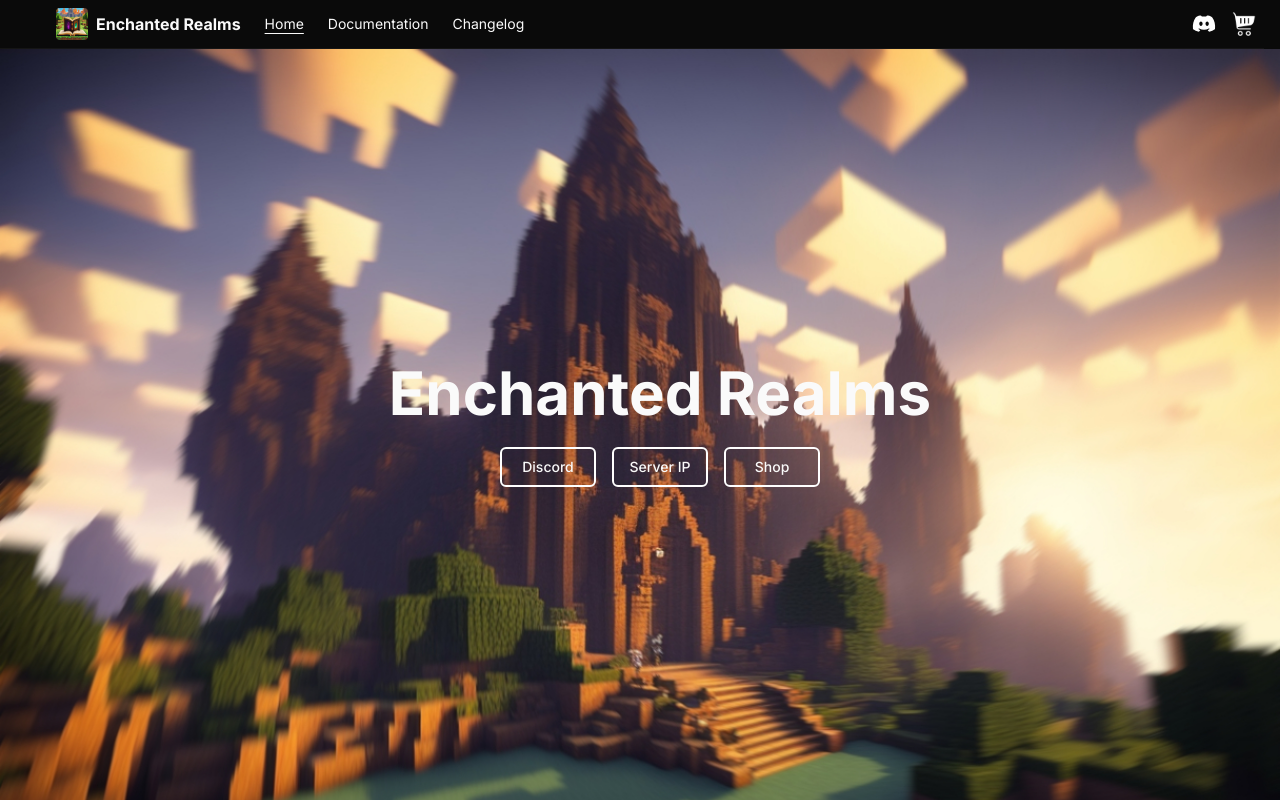
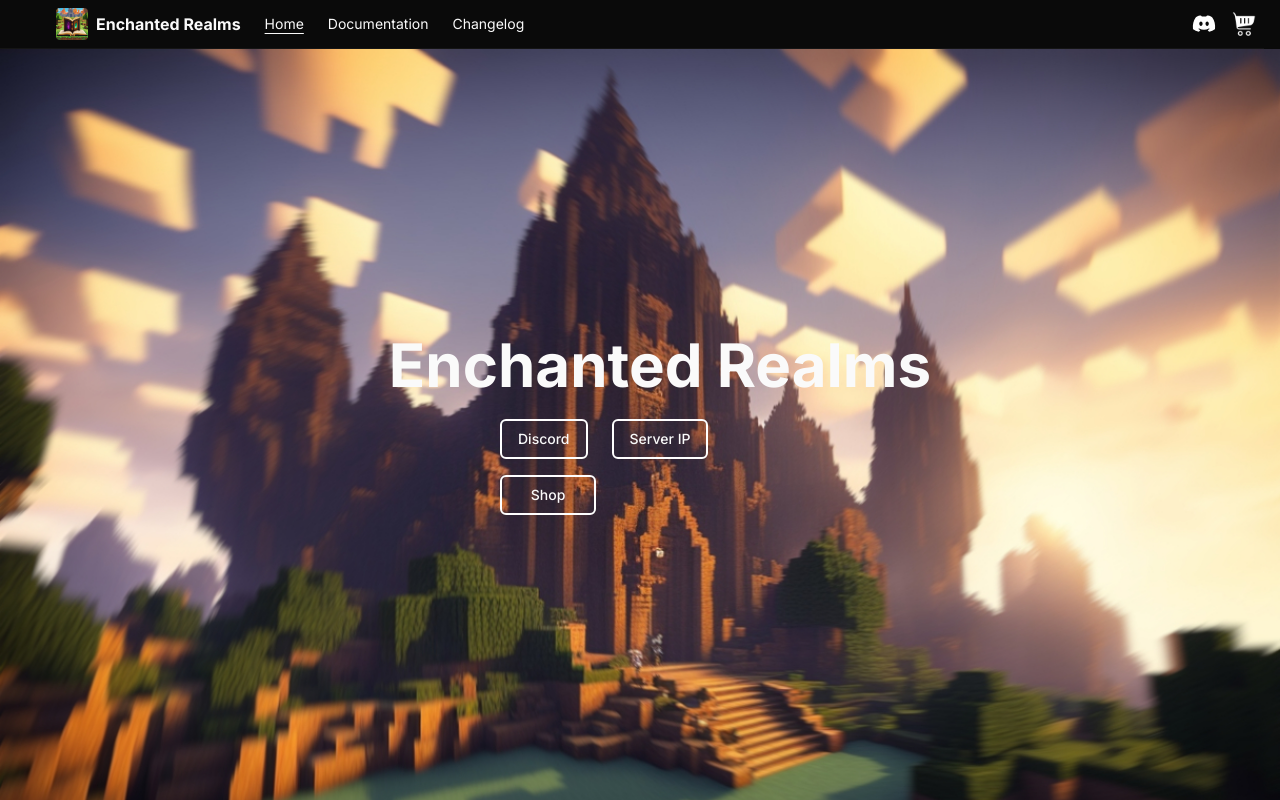
Before and after one commit to Enchanted-Realms-Network/webpage, a Next.js app: page / in a window 1280 px wide. Built offline with nearby package versions, Linux system fonts and the light colour scheme.

Commit message:
Update links in layout and page components

```diff
--- a/app/layout.tsx
+++ b/app/layout.tsx
@@ -17,10 +17,10 @@
   authors: [
     {
       name: 'Enchanted Realms Staff',
-      url: siteConfig.links.author
+      url: siteConfig.links.github
     }
   ],
-  creator: 'Heet Patel',
+  creator: siteConfig.author,
   icons: [
     {
       url: '/images/serverlogo.ico',
@@ -36,7 +36,7 @@
     siteName: siteConfig.name,
     images: [
       {
-        url: '/serverlogo.jpg',
+        url: siteConfig.ogImage,
         alt: siteConfig.name
       }
     ]
--- a/app/page.tsx
+++ b/app/page.tsx
@@ -3,6 +3,8 @@
 import * as React from 'react'
 import { Button } from '@/components/ui/button'
 import { toast } from 'sonner'
+import Link from 'next/link'
+import { siteConfig } from '@/config/site'
 
 export default function Home () {
   return (
@@ -12,7 +14,7 @@
           <h1>Enchanted Realms</h1>
         </div>
         <div className="grid grid-cols-3 gap-4 max-w-xs">
-          <Button variant={'outline'}>Discord</Button>
+          <Link href={siteConfig.links.discord}><Button variant={'outline'}>Discord</Button></Link>
           <Button
             variant={'outline'}
             onClick={() => {
@@ -22,7 +24,7 @@
           >
             Server IP
           </Button>
-          <Button variant={'outline'}>Shop</Button>
+          <Link href={siteConfig.links.shop}></Link><Button variant={'outline'}>Shop</Button>
         </div>
       </div>
     </div>
--- a/config/site.ts
+++ b/config/site.ts
@@ -4,7 +4,9 @@
   description: 'A minecraft server network with a focus on community and exploration.',
   links: {
     discord: 'https://discord.gg/JDGssnHBwX',
-    author: 'https://patelheet30.uk'
+    author: 'https://patelheet30.uk',
+    shop: 'https://elementalmc-shop.tebex.io/',
+    github: 'https://github.com/Enchanted-Realms-Network'
   },
   author: 'Heet Patel',
   ogImage: '/serverlogo.jpg'
```
